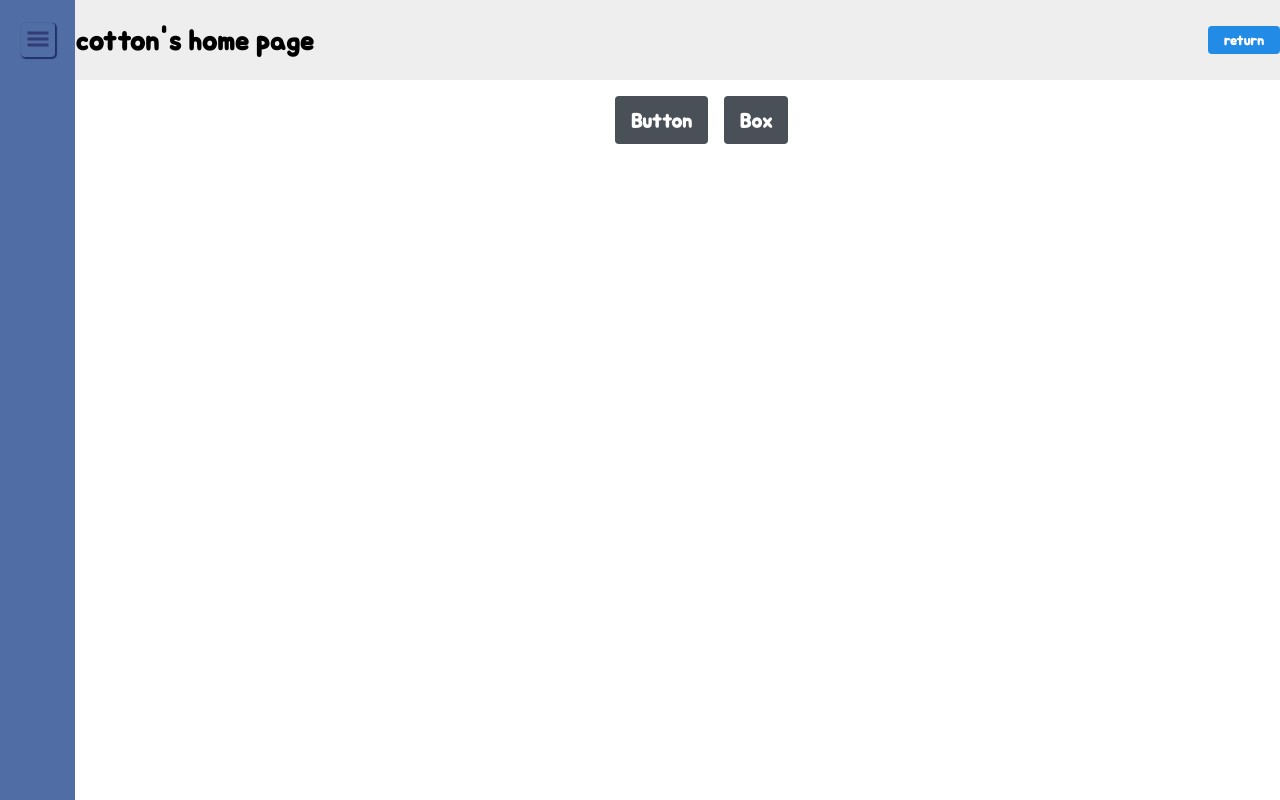
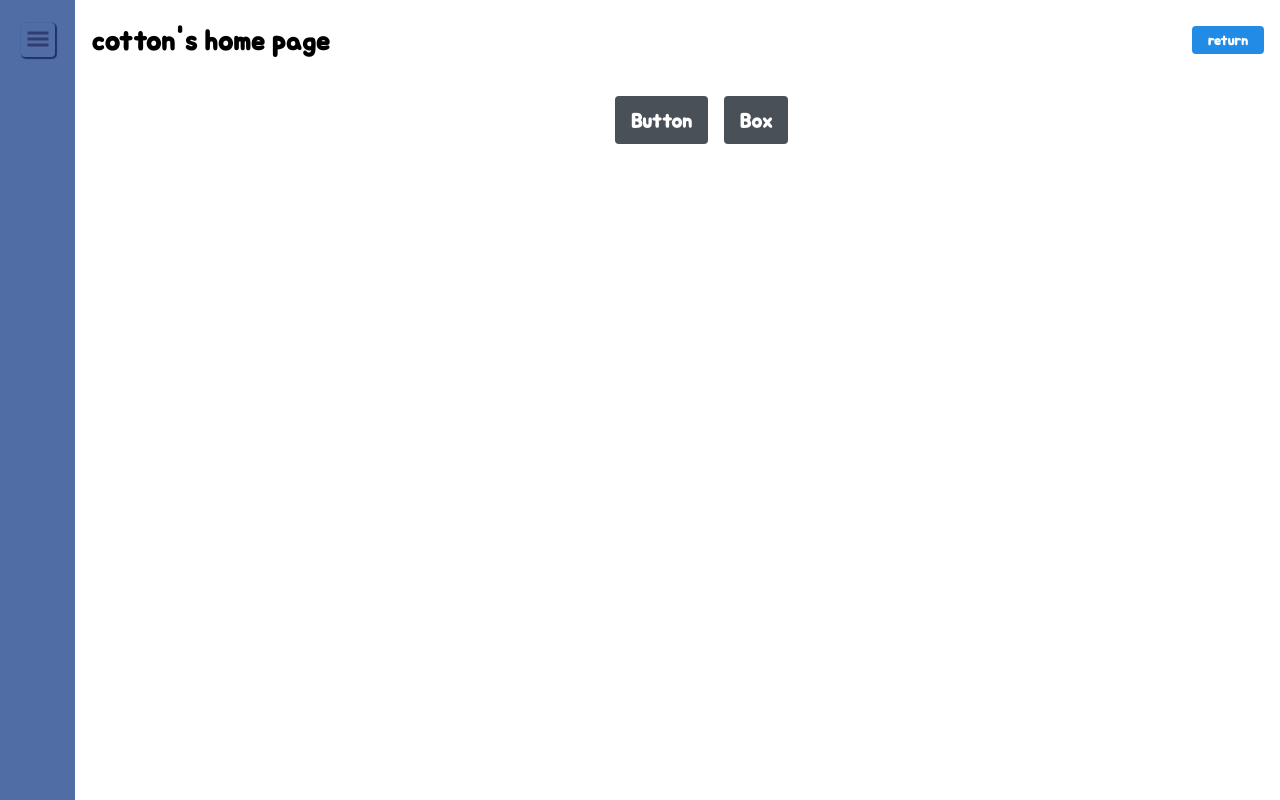
Before and after one commit to beomseok37/nextjs-practice, a Next.js app in the folder follow-todolist/: page / in a window 1280 px wide. Shown: the top 800 px of the page. Built offline with nearby package versions, Linux system fonts and the light colour scheme.

Commit message:
chore: header 수정

```diff
--- a/follow-todolist/src/components/header/index.tsx
+++ b/follow-todolist/src/components/header/index.tsx
@@ -1,5 +1,6 @@
 import { ReactElement } from 'react';
 import Router from 'next/router';
+import Link from 'next/link';
 import MyButton from 'src/components/MyButton';
 
 import { Wrapper, Title } from './style';
@@ -14,7 +15,9 @@ const Header = ({ pageName }: props): ReactElement => {
   };
   return (
     <Wrapper>
-      <Title>cotton's {pageName} page</Title>
+      <Link href="/">
+        <Title>cotton's {pageName} page</Title>
+      </Link>
       <MyButton size="small" onClick={handleClick}>
         return
       </MyButton>
--- a/follow-todolist/src/components/header/style.ts
+++ b/follow-todolist/src/components/header/style.ts
@@ -6,11 +6,14 @@ const Wrapper = styled.div`
   align-items: center;
   top: 0px;
   height: 5rem;
-  background: #eee;
+  padding: 0 1rem;
 `;
 
-const Title = styled.p`
+const Title = styled.a`
   font-size: 28px;
+  &:hover {
+    cursor: pointer;
+  }
 `;
 
 export { Wrapper, Title };
```
